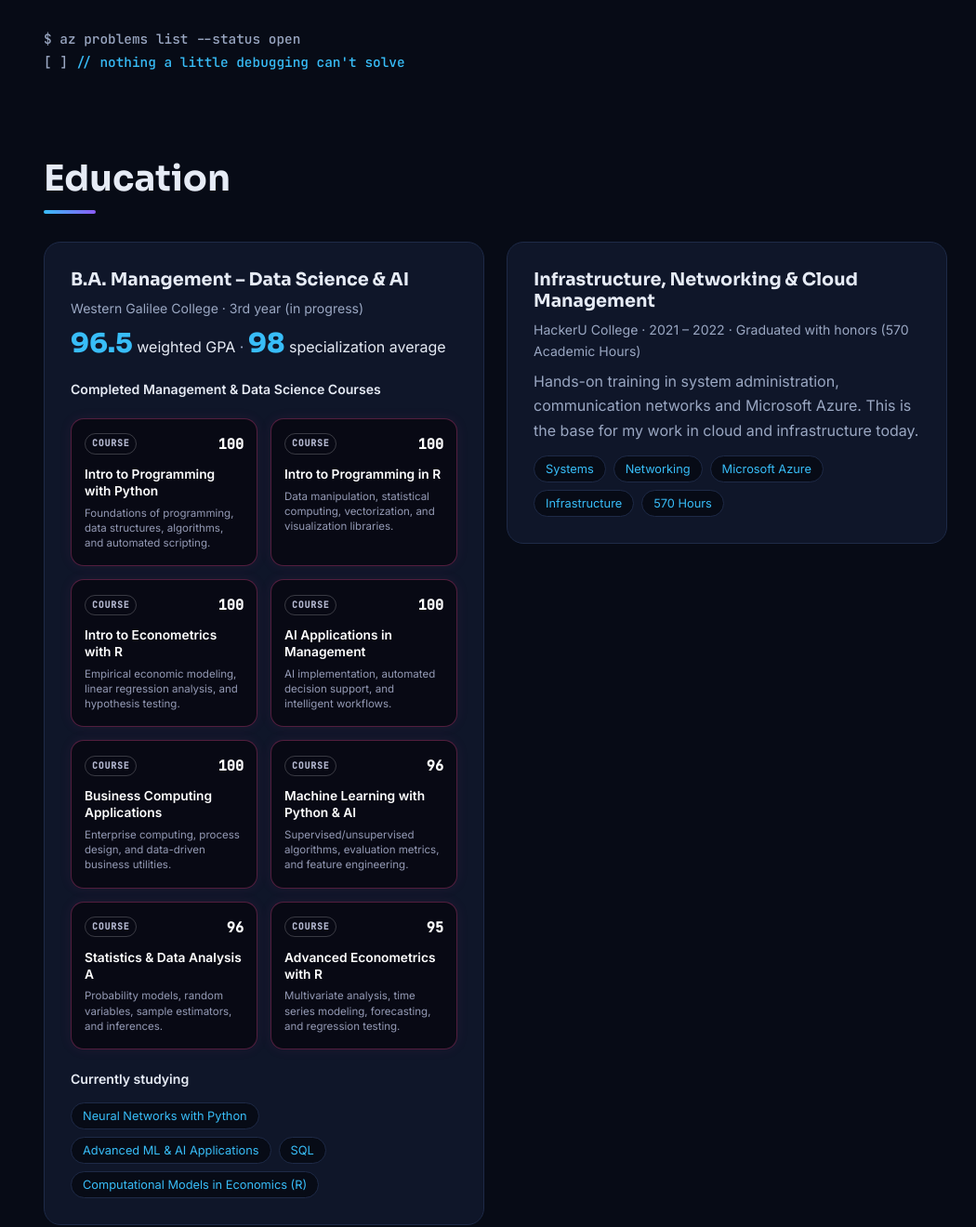
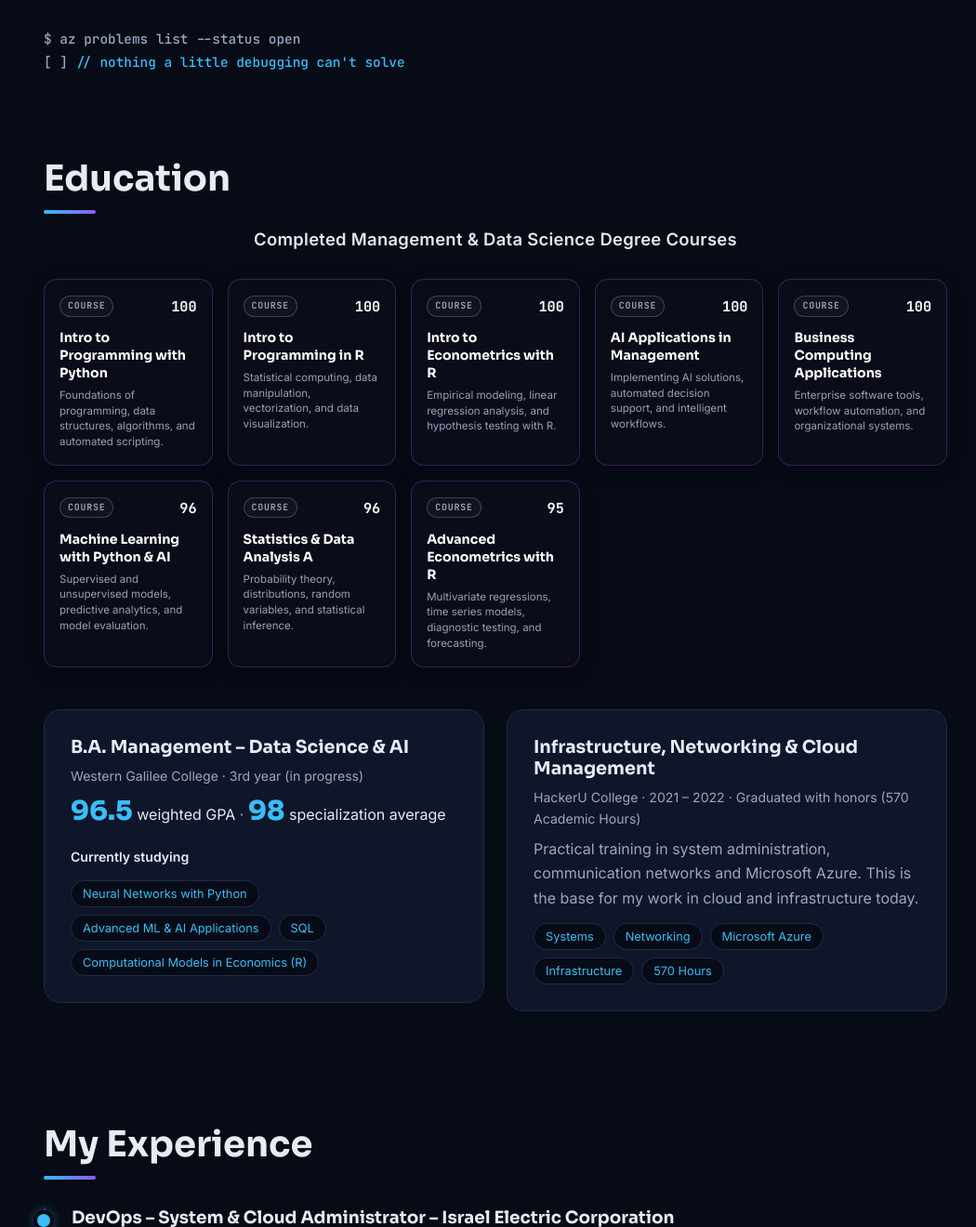
Before and after one commit to danieloren-music/daniel-portfolio, a Flask app: page / in a window 1280 px wide. Shown: the part 1670-2990 px from the top of the page at 93% size, without its empty margins (107-1157 px from the left). Run offline with Flask 3, Linux system fonts and the light colour scheme.

Commit message:
Update index.html

```diff
--- a/templates/index.html
+++ b/templates/index.html
@@ -3,13 +3,103 @@
 <head>
 <meta charset="utf-8">
 <meta name="viewport" content="width=device-width, initial-scale=1">
-<title>Daniel Oren | DevOps & Cloud </title>
+<title>Daniel Oren | DevOps & Cloud</title>
 <meta name="description" content="Daniel Oren – DevOps, System & Cloud Administrator at Israel Electric Corporation. Azure and AWS specialist, hybrid cloud, and AI/ML integration.">
 <script>try{document.documentElement.dataset.theme=localStorage.getItem('theme')||'dark'}catch(e){}</script>
 <link rel="preconnect" href="https://fonts.googleapis.com">
 <link rel="preconnect" href="https://fonts.gstatic.com" crossorigin>
-<link href="https://fonts.googleapis.com/css2?family=Sora:wght@500;700;800&family=Inter:wght@400;500;600&family=JetBrains+Mono:wght@500&display=swap" rel="stylesheet">
+<link href="https://fonts.googleapis.com/css2?family=Sora:wght@500;700;800&family=Inter:wght@400;500;600&family=JetBrains+Mono:wght@500;700&display=swap" rel="stylesheet">
 <link rel="stylesheet" href="{{ url_for('static', filename='css/style.css') }}">
+<style>
+  /* Course Grid Layout - Matches Lihi's Site Exactly */
+  .courses-section-subtitle {
+    text-align: center;
+    font-size: 1.15rem;
+    font-weight: 600;
+    color: #e2e8f0;
+    margin-bottom: 28px;
+    letter-spacing: 0.3px;
+  }
+  .courses-grid-container {
+    display: grid;
+    grid-template-columns: repeat(5, 1fr);
+    gap: 16px;
+    margin-bottom: 45px;
+  }
+  @media (max-width: 1200px) {
+    .courses-grid-container {
+      grid-template-columns: repeat(3, 1fr);
+    }
+  }
+  @media (max-width: 820px) {
+    .courses-grid-container {
+      grid-template-columns: repeat(2, 1fr);
+    }
+  }
+  @media (max-width: 520px) {
+    .courses-grid-container {
+      grid-template-columns: 1fr;
+    }
+  }
+  .c-box {
+    background: rgba(13, 14, 27, 0.75);
+    border: 1px solid rgba(168, 85, 247, 0.28);
+    border-radius: 14px;
+    padding: 16px;
+    display: flex;
+    flex-direction: column;
+    justify-content: flex-start;
+    box-shadow: 0 4px 20px rgba(0, 0, 0, 0.3), 0 0 12px rgba(168, 85, 247, 0.05);
+    backdrop-filter: blur(6px);
+    transition: transform 0.2s ease, border-color 0.2s ease, box-shadow 0.2s ease;
+    box-sizing: border-box;
+    min-height: 140px;
+  }
+  .c-box:hover {
+    transform: translateY(-3px);
+    border-color: rgba(236, 72, 153, 0.55);
+    box-shadow: 0 6px 24px rgba(0, 0, 0, 0.4), 0 0 16px rgba(236, 72, 153, 0.15);
+  }
+  .c-top {
+    display: flex;
+    justify-content: space-between;
+    align-items: center;
+    margin-bottom: 12px;
+  }
+  .c-pill {
+    font-family: 'JetBrains Mono', monospace;
+    font-size: 0.62rem;
+    font-weight: 700;
+    text-transform: uppercase;
+    letter-spacing: 0.8px;
+    padding: 2px 8px;
+    border-radius: 999px;
+    background: rgba(255, 255, 255, 0.03);
+    border: 1px solid rgba(255, 255, 255, 0.18);
+    color: #94a3b8;
+  }
+  .c-grade {
+    font-family: 'JetBrains Mono', monospace;
+    font-size: 0.95rem;
+    font-weight: 700;
+    color: #ffffff;
+  }
+  .c-name {
+    font-family: 'Sora', sans-serif;
+    font-size: 0.88rem;
+    font-weight: 700;
+    color: #ffffff;
+    margin: 0 0 6px 0;
+    line-height: 1.35;
+  }
+  .c-info {
+    font-family: 'Inter', sans-serif;
+    font-size: 0.72rem;
+    color: #94a3b8;
+    line-height: 1.45;
+    margin: 0;
+  }
+</style>
 </head>
 <body>
 <canvas id="particles" aria-hidden="true"></canvas>
@@ -61,110 +151,108 @@
   <p class="term">$ az problems list --status open<br>[ ] <span>// nothing a little debugging can't solve</span></p>
 
   <h2 class="title edu">Education</h2>
+  <div class="courses-section-subtitle">Completed Management &amp; Data Science Degree Courses</div>
+
+  <!-- Course Boxes Grid (Exactly like Lihi's layout) -->
+  <div class="courses-grid-container">
+    <div class="c-box">
+      <div class="c-top">
+        <span class="c-pill">Course</span>
+        <span class="c-grade">100</span>
+      </div>
+      <div class="c-name">Intro to Programming with Python</div>
+      <p class="c-info">Foundations of programming, data structures, algorithms, and automated scripting.</p>
+    </div>
+
+    <div class="c-box">
+      <div class="c-top">
+        <span class="c-pill">Course</span>
+        <span class="c-grade">100</span>
+      </div>
+      <div class="c-name">Intro to Programming in R</div>
+      <p class="c-info">Statistical computing, data manipulation, vectorization, and data visualization.</p>
+    </div>
+
+    <div class="c-box">
+      <div class="c-top">
+        <span class="c-pill">Course</span>
+        <span class="c-grade">100</span>
+      </div>
+      <div class="c-name">Intro to Econometrics with R</div>
+      <p class="c-info">Empirical modeling, linear regression analysis, and hypothesis testing with R.</p>
+    </div>
+
+    <div class="c-box">
+      <div class="c-top">
+        <span class="c-pill">Course</span>
+        <span class="c-grade">100</span>
+      </div>
+      <div class="c-name">AI Applications in Management</div>
+      <p class="c-info">Implementing AI solutions, automated decision support, and intelligent workflows.</p>
+    </div>
+
+    <div class="c-box">
+      <div class="c-top">
+        <span class="c-pill">Course</span>
+        <span class="c-grade">100</span>
+      </div>
+      <div class="c-name">Business Computing Applications</div>
+      <p class="c-info">Enterprise software tools, workflow automation, and organizational systems.</p>
+    </div>
+
+    <div class="c-box">
+      <div class="c-top">
+        <span class="c-pill">Course</span>
+        <span class="c-grade">96</span>
+      </div>
+      <div class="c-name">Machine Learning with Python &amp; AI</div>
+      <p class="c-info">Supervised and unsupervised models, predictive analytics, and model evaluation.</p>
+    </div>
+
+    <div class="c-box">
+      <div class="c-top">
+        <span class="c-pill">Course</span>
+        <span class="c-grade">96</span>
+      </div>
+      <div class="c-name">Statistics &amp; Data Analysis A</div>
+      <p class="c-info">Probability theory, distributions, random variables, and statistical inference.</p>
+    </div>
+
+    <div class="c-box">
+      <div class="c-top">
+        <span class="c-pill">Course</span>
+        <span class="c-grade">95</span>
+      </div>
+      <div class="c-name">Advanced Econometrics with R</div>
+      <p class="c-info">Multivariate regressions, time series models, diagnostic testing, and forecasting.</p>
+    </div>
+  </div>
+
+  <!-- Degrees / Training Cards -->
   <div class="cards">
     <article class="card">
       <h3>B.A. Management – Data Science &amp; AI</h3>
       <p class="meta">Western Galilee College · 3rd year (in progress)</p>
       <p class="score"><b>96.5</b> weighted GPA <span>·</span> <b>98</b> specialization average</p>
-      <p class="meta sub">Completed Management &amp; Data Science Courses</p>
-
-      <!-- Grid of Courses styled exactly like the screenshot -->
-      <div style="display: grid; grid-template-columns: repeat(auto-fill, minmax(200px, 1fr)); gap: 14px; margin: 20px 0;">
-
-        <!-- Box 1 -->
-        <div style="background: #080914; border: 1px solid rgba(220, 70, 140, 0.35); box-shadow: 0 0 14px rgba(220, 70, 140, 0.08); border-radius: 14px; padding: 14px 14px 16px; display: flex; flex-direction: column; justify-content: flex-start; min-height: 140px; box-sizing: border-box;">
-          <div style="display: flex; justify-content: space-between; align-items: center; margin-bottom: 12px;">
-            <span style="font-size: 0.62rem; font-family: 'JetBrains Mono', monospace; font-weight: 600; letter-spacing: 0.8px; color: #b4b8d0; border: 1px solid rgba(255, 255, 255, 0.2); border-radius: 999px; padding: 2px 7px; text-transform: uppercase;">COURSE</span>
-            <span style="font-size: 0.95rem; font-weight: 800; color: #ffffff; font-family: 'JetBrains Mono', monospace;">100</span>
-          </div>
-          <div style="font-weight: 700; font-size: 0.86rem; color: #ffffff; margin-bottom: 6px; line-height: 1.3;">Intro to Programming with Python</div>
-          <p style="font-size: 0.72rem; color: #949ab5; margin: 0; line-height: 1.4;">Foundations of programming, data structures, algorithms, and automated scripting.</p>
-        </div>
-
-        <!-- Box 2 -->
-        <div style="background: #080914; border: 1px solid rgba(220, 70, 140, 0.35); box-shadow: 0 0 14px rgba(220, 70, 140, 0.08); border-radius: 14px; padding: 14px 14px 16px; display: flex; flex-direction: column; justify-content: flex-start; min-height: 140px; box-sizing: border-box;">
-          <div style="display: flex; justify-content: space-between; align-items: center; margin-bottom: 12px;">
-            <span style="font-size: 0.62rem; font-family: 'JetBrains Mono', monospace; font-weight: 600; letter-spacing: 0.8px; color: #b4b8d0; border: 1px solid rgba(255, 255, 255, 0.2); border-radius: 999px; padding: 2px 7px; text-transform: uppercase;">COURSE</span>
-            <span style="font-size: 0.95rem; font-weight: 800; color: #ffffff; font-family: 'JetBrains Mono', monospace;">100</span>
-          </div>
-          <div style="font-weight: 700; font-size: 0.86rem; color: #ffffff; margin-bottom: 6px; line-height: 1.3;">Intro to Programming in R</div>
-          <p style="font-size: 0.72rem; color: #949ab5; margin: 0; line-height: 1.4;">Data manipulation, statistical computing, vectorization, and visualization libraries.</p>
-        </div>
-
-        <!-- Box 3 -->
-        <div style="background: #080914; border: 1px solid rgba(220, 70, 140, 0.35); box-shadow: 0 0 14px rgba(220, 70, 140, 0.08); border-radius: 14px; padding: 14px 14px 16px; display: flex; flex-direction: column; justify-content: flex-start; min-height: 140px; box-sizing: border-box;">
-          <div style="display: flex; justify-content: space-between; align-items: center; margin-bottom: 12px;">
-            <span style="font-size: 0.62rem; font-family: 'JetBrains Mono', monospace; font-weight: 600; letter-spacing: 0.8px; color: #b4b8d0; border: 1px solid rgba(255, 255, 255, 0.2); border-radius: 999px; padding: 2px 7px; text-transform: uppercase;">COURSE</span>
-            <span style="font-size: 0.95rem; font-weight: 800; color: #ffffff; font-family: 'JetBrains Mono', monospace;">100</span>
-          </div>
-          <div style="font-weight: 700; font-size: 0.86rem; color: #ffffff; margin-bottom: 6px; line-height: 1.3;">Intro to Econometrics with R</div>
-          <p style="font-size: 0.72rem; color: #949ab5; margin: 0; line-height: 1.4;">Empirical economic modeling, linear regression analysis, and hypothesis testing.</p>
-        </div>
-
-        <!-- Box 4 -->
-        <div style="background: #080914; border: 1px solid rgba(220, 70, 140, 0.35); box-shadow: 0 0 14px rgba(220, 70, 140, 0.08); border-radius: 14px; padding: 14px 14px 16px; display: flex; flex-direction: column; justify-content: flex-start; min-height: 140px; box-sizing: border-box;">
-          <div style="display: flex; justify-content: space-between; align-items: center; margin-bottom: 12px;">
-            <span style="font-size: 0.62rem; font-family: 'JetBrains Mono', monospace; font-weight: 600; letter-spacing: 0.8px; color: #b4b8d0; border: 1px solid rgba(255, 255, 255, 0.2); border-radius: 999px; padding: 2px 7px; text-transform: uppercase;">COURSE</span>
-            <span style="font-size: 0.95rem; font-weight: 800; color: #ffffff; font-family: 'JetBrains Mono', monospace;">100</span>
-          </div>
-          <div style="font-weight: 700; font-size: 0.86rem; color: #ffffff; margin-bottom: 6px; line-height: 1.3;">AI Applications in Management</div>
-          <p style="font-size: 0.72rem; color: #949ab5; margin: 0; line-height: 1.4;">AI implementation, automated decision support, and intelligent workflows.</p>
-        </div>
-
-        <!-- Box 5 -->
-        <div style="background: #080914; border: 1px solid rgba(220, 70, 140, 0.35); box-shadow: 0 0 14px rgba(220, 70, 140, 0.08); border-radius: 14px; padding: 14px 14px 16px; display: flex; flex-direction: column; justify-content: flex-start; min-height: 140px; box-sizing: border-box;">
-          <div style="display: flex; justify-content: space-between; align-items: center; margin-bottom: 12px;">
-            <span style="font-size: 0.62rem; font-family: 'JetBrains Mono', monospace; font-weight: 600; letter-spacing: 0.8px; color: #b4b8d0; border: 1px solid rgba(255, 255, 255, 0.2); border-radius: 999px; padding: 2px 7px; text-transform: uppercase;">COURSE</span>
-            <span style="font-size: 0.95rem; font-weight: 800; color: #ffffff; font-family: 'JetBrains Mono', monospace;">100</span>
-          </div>
-          <div style="font-weight: 700; font-size: 0.86rem; color: #ffffff; margin-bottom: 6px; line-height: 1.3;">Business Computing Applications</div>
-          <p style="font-size: 0.72rem; color: #949ab5; margin: 0; line-height: 1.4;">Enterprise computing, process design, and data-driven business utilities.</p>
-        </div>
-
-        <!-- Box 6 -->
-        <div style="background: #080914; border: 1px solid rgba(220, 70, 140, 0.35); box-shadow: 0 0 14px rgba(220, 70, 140, 0.08); border-radius: 14px; padding: 14px 14px 16px; display: flex; flex-direction: column; justify-content: flex-start; min-height: 140px; box-sizing: border-box;">
-          <div style="display: flex; justify-content: space-between; align-items: center; margin-bottom: 12px;">
-            <span style="font-size: 0.62rem; font-family: 'JetBrains Mono', monospace; font-weight: 600; letter-spacing: 0.8px; color: #b4b8d0; border: 1px solid rgba(255, 255, 255, 0.2); border-radius: 999px; padding: 2px 7px; text-transform: uppercase;">COURSE</span>
-            <span style="font-size: 0.95rem; font-weight: 800; color: #ffffff; font-family: 'JetBrains Mono', monospace;">96</span>
-          </div>
-          <div style="font-weight: 700; font-size: 0.86rem; color: #ffffff; margin-bottom: 6px; line-height: 1.3;">Machine Learning with Python &amp; AI</div>
-          <p style="font-size: 0.72rem; color: #949ab5; margin: 0; line-height: 1.4;">Supervised/unsupervised algorithms, evaluation metrics, and feature engineering.</p>
-        </div>
-
-        <!-- Box 7 -->
-        <div style="background: #080914; border: 1px solid rgba(220, 70, 140, 0.35); box-shadow: 0 0 14px rgba(220, 70, 140, 0.08); border-radius: 14px; padding: 14px 14px 16px; display: flex; flex-direction: column; justify-content: space-between; min-height: 140px; box-sizing: border-box;">
-          <div>
-            <div style="display: flex; justify-content: space-between; align-items: center; margin-bottom: 12px;">
-              <span style="font-size: 0.62rem; font-family: 'JetBrains Mono', monospace; font-weight: 600; letter-spacing: 0.8px; color: #b4b8d0; border: 1px solid rgba(255, 255, 255, 0.2); border-radius: 999px; padding: 2px 7px; text-transform: uppercase;">COURSE</span>
-              <span style="font-size: 0.95rem; font-weight: 800; color: #ffffff; font-family: 'JetBrains Mono', monospace;">96</span>
-            </div>
-            <div style="font-weight: 700; font-size: 0.86rem; color: #ffffff; margin-bottom: 6px; line-height: 1.3;">Statistics &amp; Data Analysis A</div>
-            <p style="font-size: 0.72rem; color: #949ab5; margin: 0; line-height: 1.4;">Probability models, random variables, sample estimators, and inferences.</p>
-          </div>
-        </div>
-
-        <!-- Box 8 -->
-        <div style="background: #080914; border: 1px solid rgba(220, 70, 140, 0.35); box-shadow: 0 0 14px rgba(220, 70, 140, 0.08); border-radius: 14px; padding: 14px 14px 16px; display: flex; flex-direction: column; justify-content: space-between; min-height: 140px; box-sizing: border-box;">
-          <div>
-            <div style="display: flex; justify-content: space-between; align-items: center; margin-bottom: 12px;">
-              <span style="font-size: 0.62rem; font-family: 'JetBrains Mono', monospace; font-weight: 600; letter-spacing: 0.8px; color: #b4b8d0; border: 1px solid rgba(255, 255, 255, 0.2); border-radius: 999px; padding: 2px 7px; text-transform: uppercase;">COURSE</span>
-              <span style="font-size: 0.95rem; font-weight: 800; color: #ffffff; font-family: 'JetBrains Mono', monospace;">95</span>
-            </div>
-            <div style="font-weight: 700; font-size: 0.86rem; color: #ffffff; margin-bottom: 6px; line-height: 1.3;">Advanced Econometrics with R</div>
-            <p style="font-size: 0.72rem; color: #949ab5; margin: 0; line-height: 1.4;">Multivariate analysis, time series modeling, forecasting, and regression testing.</p>
-          </div>
-        </div>
-
-      </div>
-
       <p class="meta sub">Currently studying</p>
-      <ul class="chips small"><li>Neural Networks with Python</li><li>Advanced ML &amp; AI Applications</li><li>SQL</li><li>Computational Models in Economics (R)</li></ul>
+      <ul class="chips small">
+        <li>Neural Networks with Python</li>
+        <li>Advanced ML &amp; AI Applications</li>
+        <li>SQL</li>
+        <li>Computational Models in Economics (R)</li>
+      </ul>
     </article>
     <article class="card">
       <h3>Infrastructure, Networking &amp; Cloud Management</h3>
       <p class="meta">HackerU College · 2021 – 2022 · Graduated with honors (570 Academic Hours)</p>
-      <p>Hands-on training in system administration, communication networks and Microsoft Azure. This is the base for my work in cloud and infrastructure today.</p>
-      <ul class="chips small"><li>Systems</li><li>Networking</li><li>Microsoft Azure</li><li>Infrastructure</li><li>570 Hours</li></ul>
+      <p>Practical training in system administration, communication networks and Microsoft Azure. This is the base for my work in cloud and infrastructure today.</p>
+      <ul class="chips small">
+        <li>Systems</li>
+        <li>Networking</li>
+        <li>Microsoft Azure</li>
+        <li>Infrastructure</li>
+        <li>570 Hours</li>
+      </ul>
     </article>
   </div>
 </section>
```
